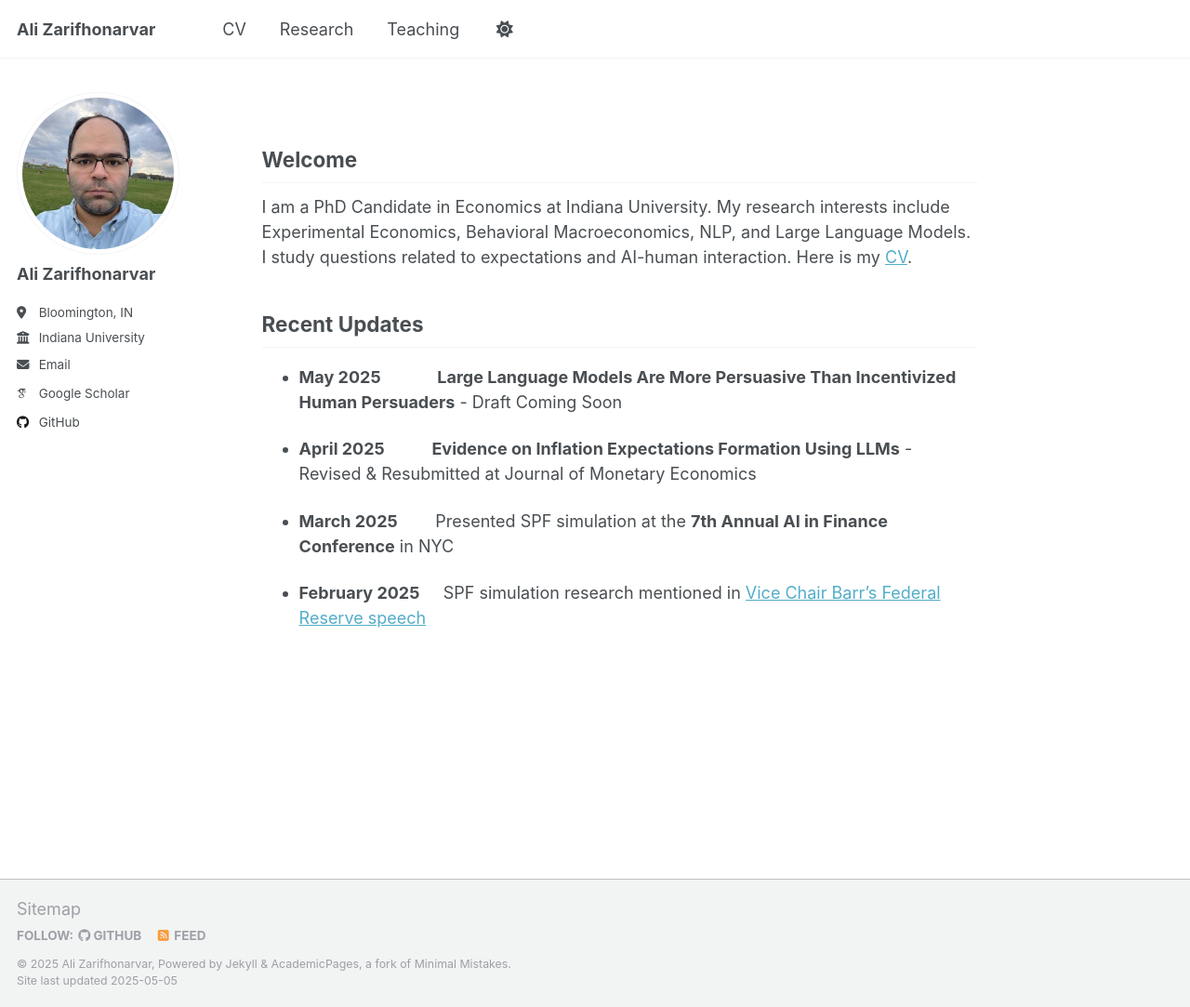
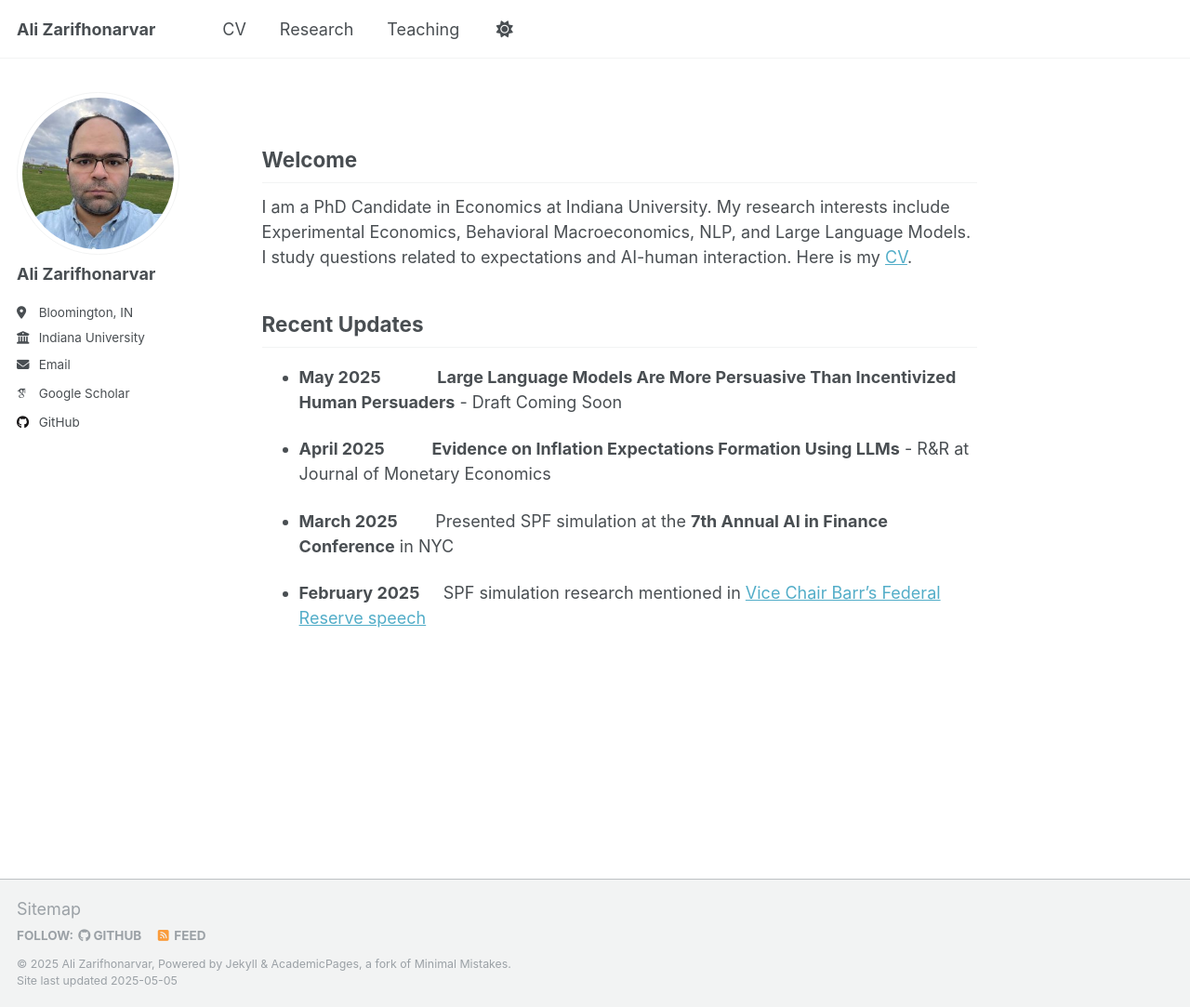
Before and after one commit to alizarif/alizarif.github.io, a Jekyll site: the page built from _pages/about.md, in a window 1280 px wide and 1083 px high. Shown: the whole window at 93% size. Built offline with Jekyll 4.4.1, drawn with Linux system fonts in a browser that asks for light colours; some web fonts are replaced.

Commit message:
Update about.md

```diff
--- a/_pages/about.md
+++ b/_pages/about.md
@@ -14,7 +14,7 @@ I am a PhD Candidate in Economics at Indiana University. My research interests i
 
 * **May 2025** &nbsp;&nbsp;&nbsp;&nbsp;&nbsp;&nbsp;&nbsp;&nbsp;&nbsp;&nbsp; **Large Language Models Are More Persuasive Than Incentivized Human Persuaders** - Draft Coming Soon
 
-* **April 2025** &nbsp;&nbsp;&nbsp;&nbsp;&nbsp;&nbsp;&nbsp;&nbsp; **Evidence on Inflation Expectations Formation Using LLMs** - Revised & Resubmitted at Journal of Monetary Economics
+* **April 2025** &nbsp;&nbsp;&nbsp;&nbsp;&nbsp;&nbsp;&nbsp;&nbsp; **Evidence on Inflation Expectations Formation Using LLMs** - R&R at Journal of Monetary Economics
 
 * **March 2025** &nbsp;&nbsp;&nbsp;&nbsp;&nbsp;&nbsp; Presented SPF simulation at the **7th Annual AI in Finance Conference** in NYC
 
```
